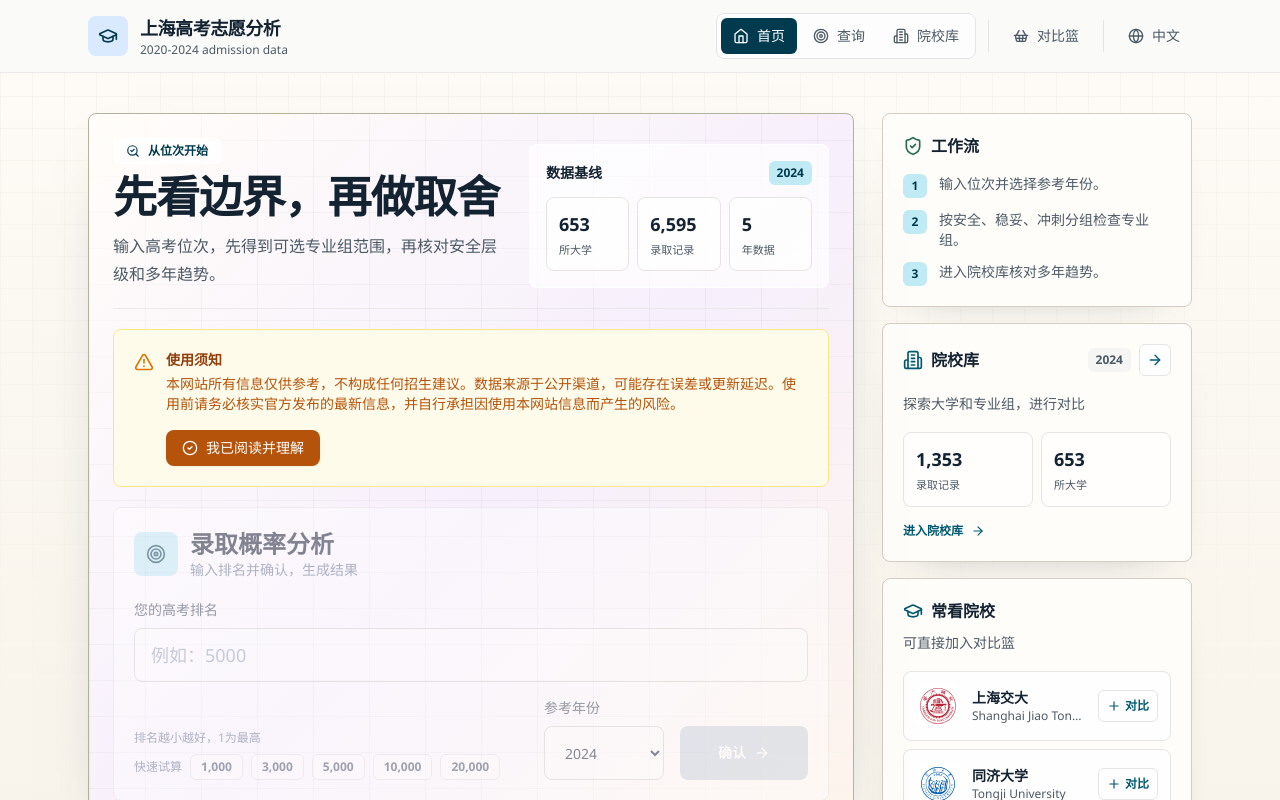
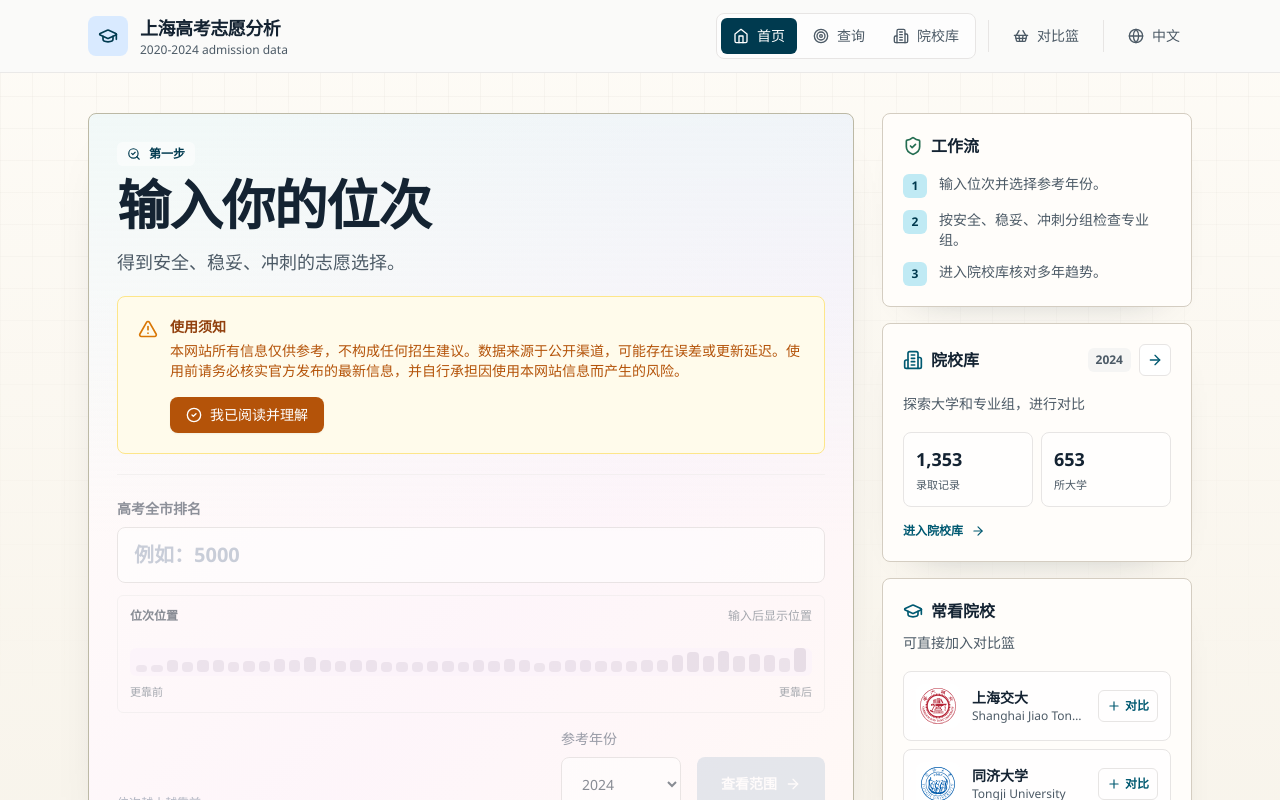
Before and after one commit to 666keke/Shanghai-Gaokao, a Next.js app: page / in a window 1280 px wide. Shown: the top 800 px of the page. Built offline with nearby package versions, Linux system fonts and the light colour scheme.

Commit message:
Add responsive rank distribution visualization

```diff
--- a/app/HomePageClient.tsx
+++ b/app/HomePageClient.tsx
@@ -109,8 +109,6 @@ export default function HomePageClient({ data }: HomePageClientProps) {
     []
   )
 
-  const rankPresets = useMemo(() => [1000, 3000, 5000, 10000, 20000], [])
-
   const toggleFeaturedUniversity = (name: string) => {
     if (basket.hasUniversity(name)) {
       basket.removeUniversity(name)
@@ -127,38 +125,22 @@ export default function HomePageClient({ data }: HomePageClientProps) {
             <motion.div
               initial={{ opacity: 0, y: 12 }}
               animate={{ opacity: 1, y: 0 }}
-              className="hero-workbench rounded-lg p-5 sm:p-6"
+              className="hero-workbench rounded-lg p-5 sm:p-6 lg:p-7"
             >
-              <div className="mb-5 flex flex-col gap-5 border-b border-stone-200/80 pb-5 lg:flex-row lg:items-end lg:justify-between">
-                <div className="max-w-2xl">
-                  <div className="mb-3 inline-flex items-center gap-2 rounded-md border border-white/70 bg-white/70 px-3 py-1 text-xs font-semibold text-[color:var(--brand-dark)]">
+              <div className="mb-5">
+                <div className="max-w-3xl">
+                  <div className="mb-3 inline-flex items-center gap-2 rounded-md bg-white/55 px-2.5 py-1 text-xs font-semibold text-[color:var(--brand-dark)]">
                     <SearchCheck className="h-3.5 w-3.5" />
-                    {isChinese ? '从位次开始' : 'Start with rank'}
+                    {isChinese ? '第一步' : 'Step one'}
                   </div>
-                  <h1 className="max-w-2xl text-3xl font-semibold leading-tight tracking-tight text-[color:var(--ink)] sm:text-4xl lg:text-[2.75rem]">
-                    {isChinese ? '先看边界，再做取舍' : 'Find the boundary first'}
+                  <h1 className="max-w-3xl text-4xl font-semibold leading-tight tracking-tight text-[color:var(--ink)] sm:text-5xl lg:text-[3.35rem]">
+                    {isChinese ? '输入你的位次' : 'Enter your rank'}
                   </h1>
-                  <p className="mt-4 max-w-2xl text-base leading-7 text-[color:var(--ink-soft)]">
+                  <p className="mt-4 max-w-2xl text-base leading-7 text-[color:var(--ink-soft)] sm:text-lg">
                     {isChinese
-                      ? '输入高考位次，先得到可选专业组范围，再核对安全层级和多年趋势。'
-                      : 'Enter a rank, get the available major-group range, then check safety levels and multi-year trends.'}
+                      ? '得到安全、稳妥、冲刺的志愿选择。'
+                      : 'Start with eligible major groups, then sort choices by safe, steady, and reach.'}
                   </p>
-                </div>
-
-                <div className="rounded-lg border border-white/70 bg-white/70 p-4 lg:min-w-[300px]">
-                  <div className="mb-3 flex items-center justify-between gap-3">
-                    <span className="text-sm font-semibold text-[color:var(--ink)]">
-                      {isChinese ? '数据基线' : 'Data baseline'}
-                    </span>
-                    <span className="rounded-md bg-[var(--brand-soft)] px-2 py-1 text-xs font-semibold text-[color:var(--brand-dark)]">
-                      {stats.latestYear}
-                    </span>
-                  </div>
-                  <div className="grid grid-cols-3 gap-2">
-                    <Metric value={stats.totalUniversities} label={t('dashboard.stats.universities')} />
-                    <Metric value={stats.rankedRecords.toLocaleString()} label={t('dashboard.stats.records')} />
-                    <Metric value={stats.yearsCovered} label={t('dashboard.stats.years')} />
-                  </div>
                 </div>
               </div>
 
@@ -169,7 +151,6 @@ export default function HomePageClient({ data }: HomePageClientProps) {
                   selectedYear={selectedYear}
                   years={years}
                   onYearChange={setSelectedYear}
-                  rankPresets={rankPresets}
                   embedded
                   onRankingChange={setRankingValue}
                   showEmptyState={false}
--- a/app/globals.css
+++ b/app/globals.css
@@ -105,20 +105,14 @@
     position: relative;
     overflow: hidden;
     background:
-      linear-gradient(135deg, color-mix(in oklch, var(--paper-strong) 96%, white) 0%, color-mix(in oklch, var(--brand-soft) 42%, white) 54%, color-mix(in oklch, var(--sage-soft) 34%, white) 100%);
-    border: 1px solid color-mix(in oklch, var(--brand) 22%, var(--line));
-    box-shadow: 0 28px 70px -48px oklch(0.22 0.04 245 / 0.52);
+      linear-gradient(180deg, color-mix(in oklch, var(--brand-soft) 22%, transparent) 0%, transparent 58%),
+      linear-gradient(135deg, color-mix(in oklch, var(--paper-strong) 98%, white) 0%, color-mix(in oklch, var(--brand-soft) 24%, white) 62%, color-mix(in oklch, var(--sage-soft) 18%, white) 100%);
+    border: 1px solid color-mix(in oklch, var(--brand) 16%, var(--line));
+    box-shadow: 0 24px 60px -46px oklch(0.22 0.04 245 / 0.42);
   }
 
   .hero-workbench::before {
-    content: "";
-    position: absolute;
-    inset: 0;
-    pointer-events: none;
-    background:
-      repeating-linear-gradient(90deg, oklch(0.45 0.05 224 / 0.055) 0 1px, transparent 1px 56px),
-      repeating-linear-gradient(0deg, oklch(0.45 0.05 224 / 0.045) 0 1px, transparent 1px 36px);
-    mask-image: linear-gradient(120deg, transparent 0%, black 22%, black 68%, transparent 100%);
+    content: none;
   }
 
   .hero-workbench > * {
--- a/app/trends/page.tsx
+++ b/app/trends/page.tsx
@@ -278,17 +278,19 @@ export default function LibraryPage() {
     <div className="min-h-screen pb-16">
       <AnimatePresence>
         {chartUpdateMessage && (
+          <div className="pointer-events-none fixed inset-x-4 top-20 z-[60] flex justify-center">
             <motion.div
               key={chartUpdateMessage}
               initial={{ opacity: 0, y: -12, scale: 0.98 }}
               animate={{ opacity: 1, y: 0, scale: 1 }}
               exit={{ opacity: 0, y: -12, scale: 0.98 }}
               transition={{ duration: 0.18, ease: 'easeOut' }}
-            className="fixed left-1/2 top-20 z-[60] w-[calc(100%-2rem)] max-w-sm -translate-x-1/2 rounded-lg border border-stone-200 bg-white px-4 py-3 text-sm font-medium text-slate-700 shadow-lg"
+              className="w-full max-w-sm rounded-lg border border-stone-200 bg-white px-4 py-3 text-sm font-medium text-slate-700 shadow-lg"
               role="status"
             >
               {chartUpdateMessage}
             </motion.div>
+          </div>
         )}
       </AnimatePresence>
 
--- a/components/AdmissionChanceCalculator.tsx
+++ b/components/AdmissionChanceCalculator.tsx
@@ -1,7 +1,7 @@
 'use client'
 
 import { useState, useMemo, useCallback, useEffect } from 'react'
-import { motion, AnimatePresence } from 'framer-motion'
+import { motion, AnimatePresence, useReducedMotion } from 'framer-motion'
 import Link from 'next/link'
 import {
   Target,
@@ -103,6 +103,28 @@ export default function AdmissionChanceCalculator({
   const { t } = useLanguage()
   const [ranking, setRanking] = useState('')
   const [isCalculating, setIsCalculating] = useState(false)
+  const [rankBinCount, setRankBinCount] = useState(20)
+  const shouldReduceMotion = useReducedMotion()
+
+  useEffect(() => {
+    if (typeof window === 'undefined') return
+
+    const updateBinCount = () => {
+      if (window.innerWidth >= 1280) {
+        setRankBinCount(44)
+      } else if (window.innerWidth >= 1024) {
+        setRankBinCount(36)
+      } else if (window.innerWidth >= 640) {
+        setRankBinCount(28)
+      } else {
+        setRankBinCount(20)
+      }
+    }
+
+    updateBinCount()
+    window.addEventListener('resize', updateBinCount)
+    return () => window.removeEventListener('resize', updateBinCount)
+  }, [])
 
   // Calculate admission chances based on ranking
   const results = useMemo(() => {
@@ -223,15 +245,46 @@ export default function AdmissionChanceCalculator({
   const rankingNumber = parseInt(ranking)
   const canConfirm = !isNaN(rankingNumber) && rankingNumber > 0
   const isChinese = t('calc.title') === '录取概率分析'
+  const yearRankRange = useMemo(() => {
+    const ranks = data
+      .filter((item) => item.年份 === selectedYear && item.最低排名)
+      .map((item) => item.最低排名!)
+
+    return {
+      min: 1,
+      max: ranks.length ? Math.max(...ranks) : 0,
+    }
+  }, [data, selectedYear])
+  const rankDistributionBins = useMemo(() => {
+    const ranks = data
+      .filter((item) => item.年份 === selectedYear && item.最低排名)
+      .map((item) => item.最低排名!)
+    const maxRank = ranks.length ? Math.max(...ranks) : 0
+    const bins = Array.from({ length: rankBinCount }, () => 0)
+
+    if (maxRank <= 1) return bins.map(() => 0.25)
+
+    ranks.forEach((rankValue) => {
+      const index = Math.min(
+        bins.length - 1,
+        Math.max(0, Math.floor(((rankValue - 1) / (maxRank - 1)) * bins.length))
+      )
+      bins[index] += 1
+    })
+
+    const maxBin = Math.max(...bins, 1)
+    return bins.map((count) => (count / maxBin) * 0.74 + 0.26)
+  }, [data, rankBinCount, selectedYear])
 
   return (
     <div className="space-y-8">
       {/* Main Calculator Card */}
       <motion.div
-        initial={{ opacity: 0, y: 20 }}
+        initial={{ opacity: 0, y: embedded ? 10 : 20 }}
         animate={{ opacity: 1, y: 0 }}
-        className={embedded ? 'rounded-lg border border-stone-200 bg-white/75 p-4 sm:p-5' : 'workbench-card rounded-lg p-5 sm:p-6'}
+        className={embedded ? 'border-t border-stone-200/80 pt-5 sm:pt-6' : 'workbench-card rounded-lg p-5 sm:p-6'}
       >
+        {!embedded && (
           <div className="mb-5 flex items-center gap-3">
             <div className="flex h-11 w-11 items-center justify-center rounded-lg bg-[var(--brand-soft)]">
               <Target className="h-5 w-5 text-[color:var(--brand-dark)]" />
@@ -243,11 +296,12 @@ export default function AdmissionChanceCalculator({
               <p className="text-sm text-slate-500">{t('calc.subtitle')}</p>
             </div>
           </div>
+        )}
 
         <div className="grid gap-4">
           {/* Ranking Input */}
           <div>
-            <label className="block text-sm font-medium text-slate-700 mb-2">
+            <label className="mb-2 block text-sm font-semibold text-slate-800">
               {t('calc.yourRanking')}
             </label>
             <div className="relative">
@@ -256,7 +310,7 @@ export default function AdmissionChanceCalculator({
                 value={ranking}
                 onChange={(e) => handleRankingChange(e.target.value)}
                 placeholder={t('calc.placeholder')}
-                className="focus-ring h-[54px] w-full rounded-lg border border-stone-300 bg-white px-4 text-lg font-medium placeholder:text-slate-400 [appearance:textfield] [&::-webkit-outer-spin-button]:appearance-none [&::-webkit-inner-spin-button]:appearance-none"
+                className="focus-ring h-[56px] w-full rounded-lg border border-stone-300 bg-white px-4 text-xl font-semibold placeholder:text-slate-400 [appearance:textfield] [&::-webkit-inner-spin-button]:appearance-none [&::-webkit-outer-spin-button]:appearance-none"
                 min="1"
               />
               {isCalculating && (
@@ -265,6 +319,13 @@ export default function AdmissionChanceCalculator({
                 </div>
               )}
             </div>
+            <RankDistribution
+              ranking={canConfirm ? rankingNumber : null}
+              minRank={yearRankRange.min}
+              maxRank={yearRankRange.max}
+              bins={rankDistributionBins}
+              reduceMotion={shouldReduceMotion}
+            />
           </div>
 
           <div className="grid gap-4 sm:grid-cols-[minmax(0,1fr)_120px_128px] sm:items-end">
@@ -273,14 +334,14 @@ export default function AdmissionChanceCalculator({
               {rankPresets && rankPresets.length > 0 && (
                 <div className="mt-2 flex flex-wrap items-center gap-2">
                   <span className="text-xs font-medium text-slate-500">
-                    {isChinese ? '快速试算' : 'Try'}
+                    {isChinese ? '常见位次' : 'Try rank'}
                   </span>
                   {rankPresets.map((preset) => (
                     <button
                       key={preset}
                       type="button"
                       onClick={() => handleRankingChange(String(preset))}
-                      className={`focus-ring rounded-md border px-2.5 py-1 text-xs font-semibold transition ${
+                      className={`focus-ring rounded-md border px-2.5 py-1 text-xs font-semibold transition active:scale-[0.98] ${
                         ranking === String(preset)
                           ? 'border-[var(--brand)] bg-[var(--brand-soft)] text-[color:var(--brand-dark)]'
                           : 'border-stone-200 bg-white text-slate-600 hover:border-[var(--brand)] hover:text-[color:var(--brand)]'
@@ -317,7 +378,7 @@ export default function AdmissionChanceCalculator({
                 type="button"
                 disabled={!canConfirm}
                 onClick={() => canConfirm && onConfirm?.(ranking)}
-                className="focus-ring inline-flex h-[54px] w-full items-center justify-center gap-2 rounded-lg bg-[var(--brand-dark)] px-6 text-sm font-semibold text-white transition-colors hover:bg-[var(--brand)] disabled:cursor-not-allowed disabled:bg-slate-300"
+                className="focus-ring inline-flex h-[54px] w-full items-center justify-center gap-2 rounded-lg bg-[var(--brand-dark)] px-5 text-sm font-semibold text-white transition hover:-translate-y-0.5 hover:bg-[var(--brand)] active:translate-y-0 disabled:cursor-not-allowed disabled:bg-slate-300 disabled:hover:translate-y-0"
               >
                 {t('calc.confirm')}
                 <ArrowRight className="h-4 w-4" />
@@ -352,6 +413,83 @@ export default function AdmissionChanceCalculator({
           </p>
         </motion.div>
       )}
+    </div>
+  )
+}
+
+function RankDistribution({
+  ranking,
+  minRank,
+  maxRank,
+  bins,
+  reduceMotion,
+}: {
+  ranking: number | null
+  minRank: number
+  maxRank: number
+  bins: number[]
+  reduceMotion: boolean | null
+}) {
+  const { t } = useLanguage()
+  const hasRange = maxRank > minRank
+  const rawPosition = hasRange && ranking ? ((ranking - minRank) / (maxRank - minRank)) * 100 : 0
+  const position = Math.min(100, Math.max(0, rawPosition))
+  const percentText =
+    hasRange && ranking
+      ? Math.max(1, Math.min(100, Math.round((ranking / maxRank) * 100)))
+      : null
+  const isBeyondRange = Boolean(ranking && hasRange && ranking > maxRank)
+  const markerLeft = hasRange && ranking ? position : 8
+  const transition = reduceMotion ? { duration: 0 } : { duration: 0.36, ease: [0.22, 1, 0.36, 1] }
+
+  return (
+    <div className="mt-3 rounded-md border border-stone-200/80 bg-white/52 px-3 py-3">
+      <div className="mb-2 flex items-center justify-between gap-3">
+        <span className="text-xs font-semibold text-[color:var(--ink)]">
+          {t('calc.rankPosition.title')}
+        </span>
+        <span className="text-xs text-[color:var(--ink-soft)]">
+          {ranking && percentText
+            ? isBeyondRange
+              ? t('calc.rankPosition.beyond')
+              : t('calc.rankPosition.summary', { percent: percentText })
+            : t('calc.rankPosition.empty')}
+        </span>
+      </div>
+
+      <div className="relative h-12">
+        <div className="absolute inset-x-0 top-4 flex h-7 items-end gap-0.5 overflow-hidden rounded-md bg-[color-mix(in_oklch,var(--brand-soft)_34%,white)] px-1.5 pb-1 sm:gap-1">
+          {bins.map((height, index) => (
+            <span
+              key={index}
+              className="flex-1 rounded-sm bg-[color-mix(in_oklch,var(--brand)_44%,white)]"
+              style={{
+                height: `${height * 100}%`,
+                opacity: 0.32 + height * 0.28,
+              }}
+            />
+          ))}
+        </div>
+
+        {ranking && (
+          <motion.div
+            className="absolute top-0 flex -translate-x-1/2 flex-col items-center"
+            initial={false}
+            animate={{ left: `${markerLeft}%` }}
+            transition={transition}
+          >
+            <div className="rounded-md bg-[var(--brand-dark)] px-2 py-0.5 text-[10px] font-semibold text-white shadow-sm">
+              {ranking.toLocaleString()}
+            </div>
+            <div className="h-7 w-px bg-[var(--brand-dark)]" />
+          </motion.div>
+        )}
+      </div>
+
+      <div className="mt-1 flex items-center justify-between text-[11px] font-medium text-[color:var(--ink-soft)]">
+        <span>{t('calc.rankPosition.front')}</span>
+        <span>{t('calc.rankPosition.back')}</span>
+      </div>
     </div>
   )
 }
--- a/contexts/CompareBasketContext.tsx
+++ b/contexts/CompareBasketContext.tsx
@@ -133,17 +133,19 @@ export function CompareBasketProvider({ children }: { children: React.ReactNode
       {children}
       <AnimatePresence>
         {limitNotice && (
+          <div className="pointer-events-none fixed inset-x-4 top-20 z-[70] flex justify-center">
             <motion.div
               key={limitNotice.id}
               initial={{ opacity: 0, y: -12, scale: 0.98 }}
               animate={{ opacity: 1, y: 0, scale: 1 }}
               exit={{ opacity: 0, y: -12, scale: 0.98 }}
               transition={{ duration: 0.18, ease: 'easeOut' }}
-            className="pointer-events-none fixed left-1/2 top-20 z-[70] w-[calc(100%-2rem)] max-w-sm -translate-x-1/2 rounded-lg border border-amber-200 bg-amber-50 px-4 py-3 text-sm font-medium text-amber-900 shadow-lg"
+              className="w-full max-w-sm rounded-lg border border-amber-200 bg-amber-50 px-4 py-3 text-sm font-medium text-amber-900 shadow-lg"
               role="status"
             >
               {limitNotice.message}
             </motion.div>
+          </div>
         )}
       </AnimatePresence>
     </CompareBasketContext.Provider>
--- a/contexts/LanguageContext.tsx
+++ b/contexts/LanguageContext.tsx
@@ -28,13 +28,19 @@ const translations = {
 
     // Admission Chance Calculator
     'calc.title': '录取概率分析',
-    'calc.subtitle': '输入排名并确认，生成结果',
-    'calc.yourRanking': '您的高考排名',
+    'calc.subtitle': '用位次缩小范围，再看安全层级',
+    'calc.yourRanking': '高考全市排名',
     'calc.placeholder': '例如：5000',
-    'calc.hint': '排名越小越好，1为最高',
+    'calc.hint': '位次越小越靠前',
     'calc.referenceYear': '参考年份',
     'calc.viewAll': '查看完整列表',
-    'calc.confirm': '确认',
+    'calc.confirm': '查看范围',
+    'calc.rankPosition.title': '位次位置',
+    'calc.rankPosition.empty': '输入后显示位置',
+    'calc.rankPosition.summary': '约前 {percent}%',
+    'calc.rankPosition.beyond': '超出当前数据范围',
+    'calc.rankPosition.front': '更靠前',
+    'calc.rankPosition.back': '更靠后',
     'calc.possiblySafe': '可能安全',
     'calc.possiblySafe.desc': '投档线580分及以上，无法精确评估安全程度',
     'calc.possiblySafe.info': '上海市不公布580分以上专业组的实际投档分数（仅显示"580及以上"），最低排名为恰好580分对应的排名。您的排名已达到录取门槛，但由于无法知道实际录取分数，无法精确评估安全程度。',
@@ -341,13 +347,19 @@ const translations = {
 
     // Admission Chance Calculator
     'calc.title': 'Enter Your Ranking',
-    'calc.subtitle': 'Get your admission chances with ease',
-    'calc.yourRanking': 'Your Gaokao Ranking',
+    'calc.subtitle': 'Narrow the range by rank, then review safety levels',
+    'calc.yourRanking': 'Citywide exam rank',
     'calc.placeholder': 'e.g., 5000',
-    'calc.hint': 'Lower ranking = better (1 is the best)',
+    'calc.hint': 'Lower rank means stronger position',
     'calc.referenceYear': 'Reference Year',
     'calc.viewAll': 'View Full List',
-    'calc.confirm': 'Confirm',
+    'calc.confirm': 'View Range',
+    'calc.rankPosition.title': 'Rank position',
+    'calc.rankPosition.empty': 'Enter rank to place marker',
+    'calc.rankPosition.summary': 'Top {percent}%',
+    'calc.rankPosition.beyond': 'Beyond current data range',
+    'calc.rankPosition.front': 'Stronger',
+    'calc.rankPosition.back': 'Lower',
     'calc.possiblySafe': 'Possibly Safe',
     'calc.possiblySafe.desc': 'Admission score 580+, safety level cannot be precisely assessed',
     'calc.possiblySafe.info': 'Shanghai does not publish actual admission scores for programs with 580+ score lines (only shows "580 and above"). The minimum ranking is the ranking at exactly 580 points. Your ranking meets the admission threshold, but precise safety level cannot be assessed since the actual admission score is unknown.',
```
Lines whose indentation alone changed are shown as unchanged.
